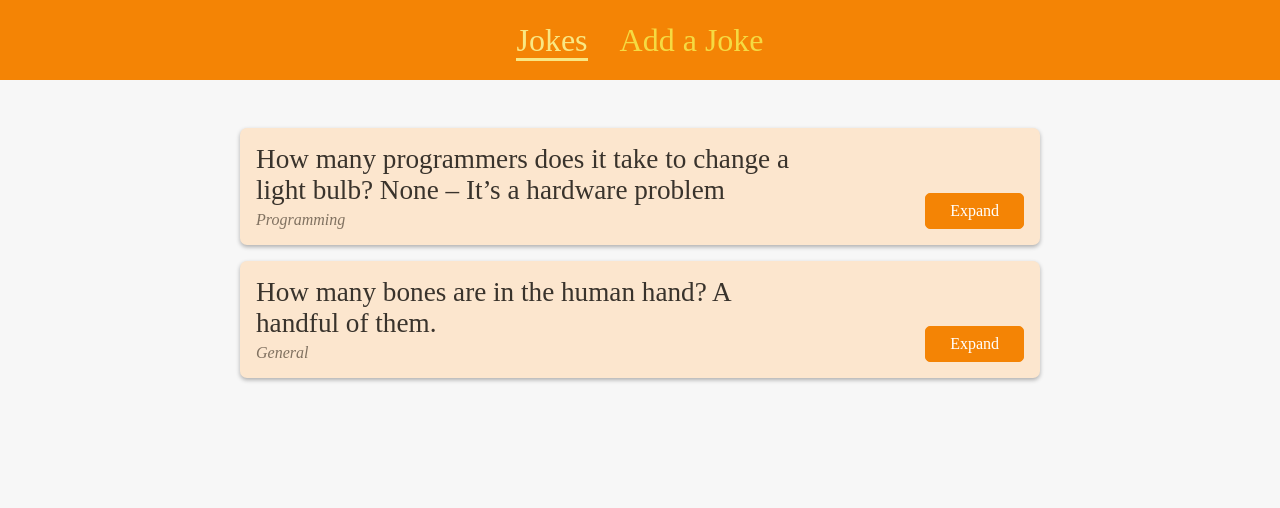
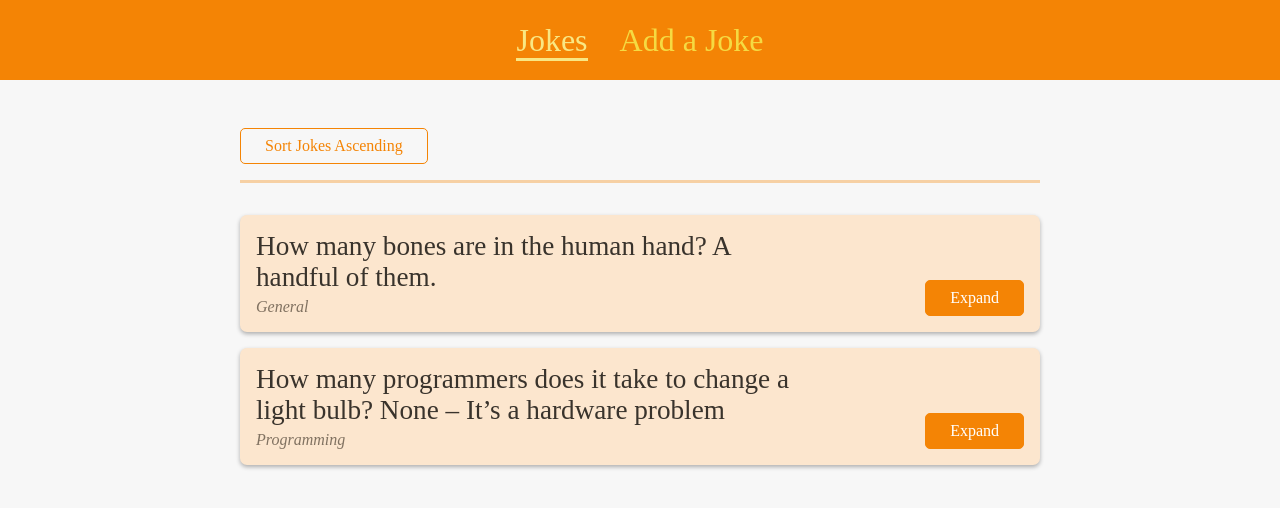
Before and after one commit to U-Ra-All/react-course-react-router-jokes, a React (Create React App) app: page /jokes in a window 1280 px wide. Shown: the top 508 px of the page. Built offline with nearby package versions, Linux system fonts and the light colour scheme; a web font is replaced by a local one.

Commit message:
20-Работа с Параметрами Запроса

```diff
--- a/src/components/jokes/JokeList.js
+++ b/src/components/jokes/JokeList.js
@@ -1,13 +1,41 @@
 import { Fragment } from 'react';
+import { useHistory, useLocation } from 'react-router-dom';
 
 import JokeItem from './JokeItem';
 import styles from './JokeList.module.css';
 
+const sortJokes = (jokes, isAscending) => {
+  return jokes.sort((joke1, joke2) => {
+    if (isAscending) {
+      return joke1.id > joke2.id ? 1 : -1;
+    } else {
+      return joke1.id < joke2.id ? 1 : -1;
+    }
+  });
+};
+
 const JokeList = (props) => {
+  const history = useHistory();
+  const location = useLocation();
+
+  const queryParams = new URLSearchParams(location.search);
+  const sortingOrder = queryParams.get('sort');
+  const isSortingAscending = sortingOrder === 'asc';
+  const sortedJokes = sortJokes(props.jokes, isSortingAscending);
+
+  const toggleSortingHandler = () => {
+    history.push('/jokes?sort=' + (isSortingAscending ? 'desc' : 'asc'));
+  };
+
   return (
     <Fragment>
+      <div className={styles.sort}>
+        <button onClick={toggleSortingHandler}>
+          Sort Jokes {isSortingAscending ? 'Descending' : 'Ascending'}
+        </button>
+      </div>
       <ul className={styles.list}>
-        {props.jokes.map((joke) => (
+        {sortedJokes.map((joke) => (
           <JokeItem
             key={joke.id}
             id={joke.id}
--- a/src/components/jokes/JokeList.module.css
+++ b/src/components/jokes/JokeList.module.css
@@ -4,13 +4,13 @@
   padding: 0;
 }
 
-.filter {
+.sort {
   padding-bottom: 1rem;
   border-bottom: 3px solid #f6d0a4;
   margin-bottom: 2rem;
 }
 
-.filter button {
+.sort button {
   font: inherit;
   color: #f48405;
   border: 1px solid #f48405;
@@ -20,6 +20,6 @@
   cursor: pointer;
 }
 
-.filter button:hover {
+.sort button:hover {
   background-color: #f6d0a4;
 }
```
Also changed, not shown: 1 other file (tests, documents, lock files or other folders).
